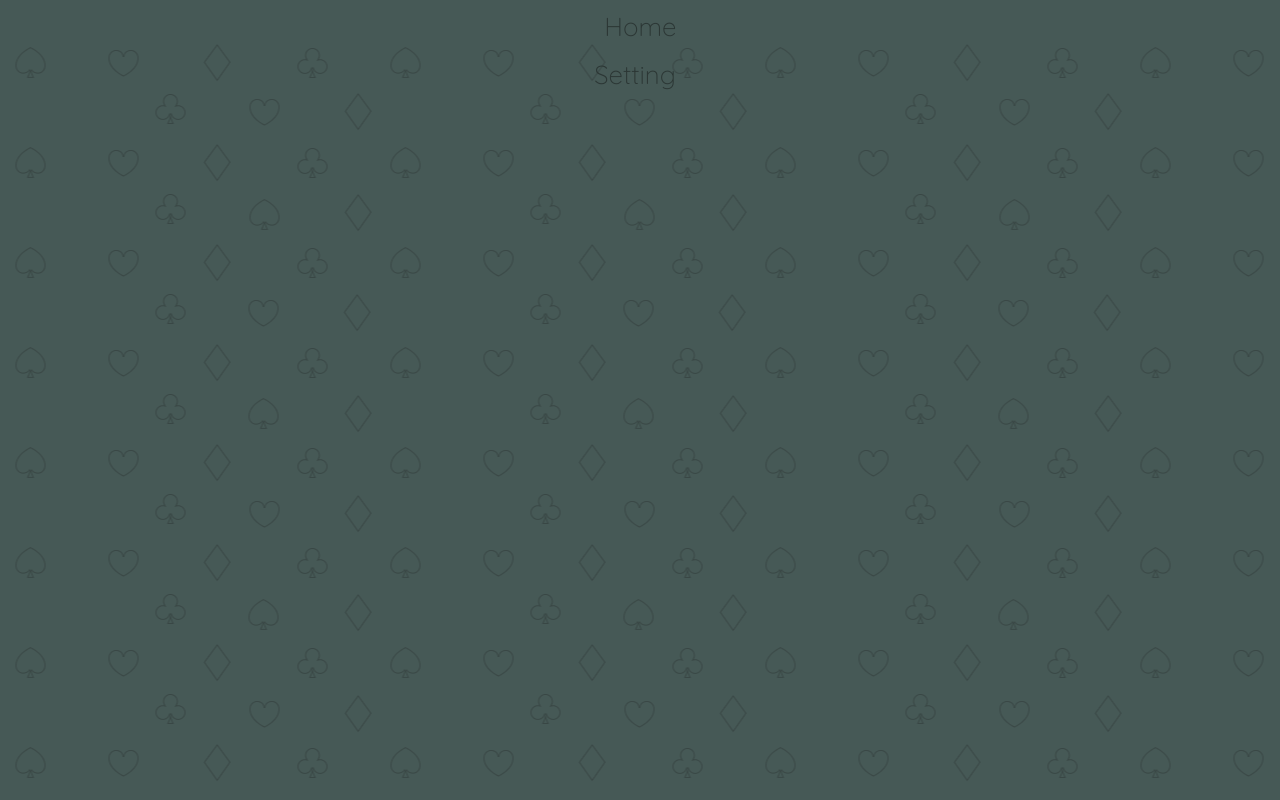
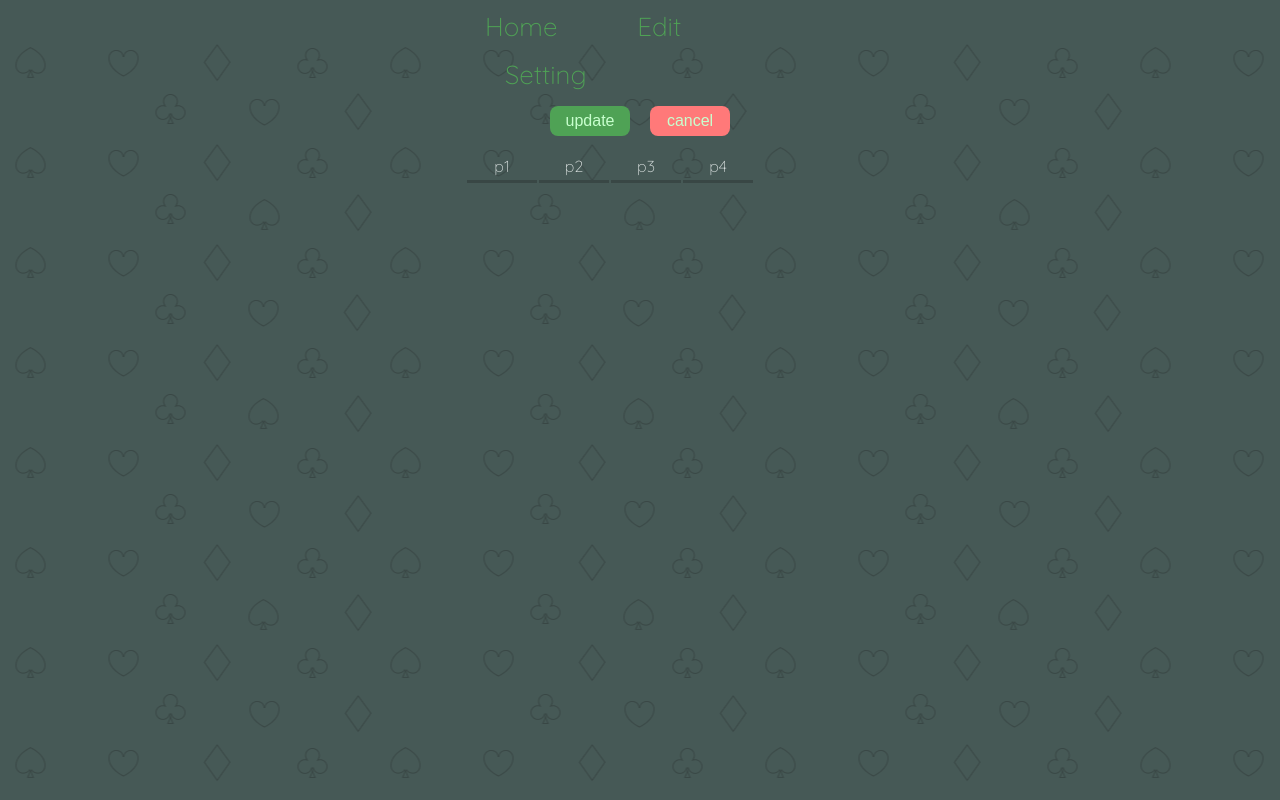
Before and after one commit to kennyqng/score, a React (Create React App) app: page /score/edit in a window 1280 px wide. Before the commit this address had no page. Built offline with nearby package versions, Linux system fonts and the light colour scheme.

Commit message:
edit page to correct points

```diff
--- a/src/App.js
+++ b/src/App.js
@@ -3,6 +3,7 @@ import { BrowserRouter as Router, Route, Routes } from "react-router-dom";
 import NavBar from "./components/Navbar/Navbar";
 import Home from "./components/pages/Home";
 import Setting from "./components/pages/Setting";
+import Edit from "./components/pages/Edit";
 import "./App.css";
 
 function App() {
@@ -12,6 +13,7 @@ function App() {
       <Routes>
         <Route path="/" element={<Home />}></Route>
         <Route path="/setting" element={<Setting />}></Route>
+        <Route path="/edit" element={<Edit />}></Route>
       </Routes>
     </Router>
   );
--- a/src/components/Add/Add.css
+++ b/src/components/Add/Add.css
@@ -1,5 +1,6 @@
 .Add {
     text-align: center;
+    width: 350px;
     min-height: 100vh;
     display: flex;
     flex-direction: column;
--- a/src/components/Add/Add.js
+++ b/src/components/Add/Add.js
@@ -26,7 +26,7 @@ function Add() {
     if (total === 0) {
       const play = [number1, number2, number3, number4];
       console.log(play);
-      setLocal(arr => [...arr, play]);
+      setLocal(arr => [play, ...arr]);
       setNumber1(0);
       setNumber2(0);
       setNumber3(0);
--- a/src/components/Log/Log.css
+++ b/src/components/Log/Log.css
@@ -1,9 +1,32 @@
-.table {
+.log {
+  text-align: center;
+}.table {
   width: 300px;
+}
+.header-names {
+  justify-content: center;
 }
 .log-name {
   padding: 8px 0px 4px 0px;
   font-size: medium;
+  width: 70px;
+  justify-content: center;
+  border-bottom-style: solid;
+  border-color: #394745;
+}
+.edit-container {
+  width: 298px;
+  height: 30px;
+  margin: 0px;
+  /* background-color: #394745; */
+  padding-top: 0px;
+}
+.edit-link {
+  margin: 0px 0px 0px 0px;
+  padding: 0px 0px 0px 0px;
+  font-size: medium;
+  color: #4FA255;
+  float: left;
 }
 .column {
   width: 70px;
--- a/src/components/Log/Log.js
+++ b/src/components/Log/Log.js
@@ -1,4 +1,5 @@
 import React from "react";
+import { Link } from "react-router-dom";
 import "./Log.css";
 
 function Log(props) {
@@ -24,27 +25,45 @@ function Log(props) {
   ];
 
   return (
-    <div>
+    <div className="log">
       <table>
         <tbody>
           <tr className="header-names">
             {names.map(name => {
-              return <td className="log-name">{name}</td>;
+              return (
+                <td className="log-name" key={name}>
+                  {name}
+                </td>
+              );
             })}
           </tr>
-            {props.arr
-              .slice(0)
-              .reverse()
-              .map(item => {
-                return (
-                  <tr className="table">
-                    <td className={item[0] < 0 ? 'red-column' : 'column'}>{item[0]}</td>
-                    <td className={item[1] < 0 ? 'red-column' : 'column'}>{item[1]}</td>
-                    <td className={item[2] < 0 ? 'red-column' : 'column'}>{item[2]}</td>
-                    <td className={item[3] < 0 ? 'red-column' : 'column'}>{item[3]}</td>
-                  </tr>
-                );
-              })}
+        </tbody>
+      </table>
+      {/* <div className="edit-container">
+        <Link to="/edit" className="edit-link">
+          Edit
+        </Link>
+      </div> */}
+      <table>
+        <tbody>
+          {props.arr.map((item, index) => {
+            return (
+              <tr className="table">
+                <td className={item[0] < 0 ? "red-column" : "column"}>
+                  {item[0]}
+                </td>
+                <td className={item[1] < 0 ? "red-column" : "column"}>
+                  {item[1]}
+                </td>
+                <td className={item[2] < 0 ? "red-column" : "column"}>
+                  {item[2]}
+                </td>
+                <td className={item[3] < 0 ? "red-column" : "column"}>
+                  {item[3]}
+                </td>
+              </tr>
+            );
+          })}
         </tbody>
       </table>
     </div>
--- a/src/components/Navbar/Navbar.css
+++ b/src/components/Navbar/Navbar.css
@@ -11,15 +11,21 @@ ul {
     overflow: hidden;
     background-color: none;
   }
-  .home {
+  .link-home {
       float: left;
-      padding: 10px 0px 5px 20px ;
-      color: #2c3735;
+      padding: 10px 40px 5px 20px ;
+      color: #4FA255;
       text-decoration: none;
   }
+  .link-edit {
+    float: left;
+    padding: 10px 40px 5px 40px ;
+    color: #4FA255;
+    text-decoration: none;
+  }
   .link-setting {
-      float: right;
-      padding: 10px 20px 5px 10px ;
-      color: #2c3735;
+      float: left;
+      padding: 10px 20px 5px 40px ;
+      color: #4FA255;
       text-decoration: none;
   }
--- a/src/components/Navbar/Navbar.js
+++ b/src/components/Navbar/Navbar.js
@@ -7,8 +7,9 @@ function NavBar() {
     return (
         <div className="Navbar">
             <ul>
-                <li><Link to="/" className="home" >Home</Link></li>
-                <li ><Link to="/setting" className="link-setting" >Setting</Link></li>
+                <li><Link to="/" className="link-home" > Home </Link></li>
+                <li><Link to="/edit" className="link-edit" > Edit </Link></li>
+                <li ><Link to="/setting" className="link-setting" > Setting </Link></li>
             </ul>
         </div>
     )
--- a/src/components/Total/Total.css
+++ b/src/components/Total/Total.css
@@ -1,23 +1,23 @@
 .Total {
   margin: 32px 0px 0px 0px;
+}
 
-}
-.header-names {
+.total-names {
   width: 70px;
   padding: 20px;
   background-color: rgb(57, 71, 69, 0.8);
   font-size: large;
 }
-.player-name {
+.total-player {
   padding: 8px 0px 4px 0px;
 }
-.column-header {
+.total-score {
   width: 80px;
   padding: 0px 0px 8px 0px;
   background-color: rgb(57, 71, 69, 0.8);
   font-weight: bold;
   }
-.red-column-header {
+.red-total-score {
   width: 70px;
   padding: 0px 0px 8px 0px;
   background-color: rgb(57, 71, 69, 0.8);
--- a/src/components/Total/Total.js
+++ b/src/components/Total/Total.js
@@ -1,7 +1,7 @@
 import React from "react";
 import "./Total.css";
 
-function Total (props) {
+function Total(props) {
   function total() {
     let player1 = 0;
     let player2 = 0;
@@ -25,16 +25,30 @@ function Total (props) {
 
   return (
     <div className="Total">
-            <tr className="header-names">
+        <tr className="total-names">
           {names.map(name => {
-              return <td className="player-name">{name}</td>;
+            return (
+              <td className="total-player" key={name}>
+                {name}
+              </td>
+            );
           })}
         </tr>
+
         <tr className="header-total">
           {total().map(item => {
-              return <td className= {item < 0 ? 'red-column-header' : 'column-header'} >{item}</td>;
+            return (
+              <td
+                className={item < 0 ? "red-total-score" : "total-score"}
+                key={item}
+              >
+                {item}
+              </td>
+            );
           })}
         </tr>
+      {/* </tbody>
+      </table> */}
     </div>
   );
 }
--- /dev/null
+++ b/src/components/pages/Edit.css
@@ -0,0 +1,30 @@
+.edit {
+    justify-content: center;
+    width: 350px;
+}
+
+.edit-input {
+    width: 70px;
+}
+
+.update-button {
+    margin: 10px;
+    width: 80px;
+    height: 30px;
+    border-radius: 8px;
+    border: none;
+    background-color: #4FA255;
+    color: #c8ffce;
+    font-size: medium;
+}
+.cancel-button {
+    margin: 10px;
+    width: 80px;
+    height: 30px;
+    border-radius: 8px;
+    border: none;
+    background-color: #4FA255;
+    color: #c8ffce;
+    font-size: medium;
+    background-color: #ff7979;
+}
--- /dev/null
+++ b/src/components/pages/Edit.js
@@ -0,0 +1,77 @@
+import { useEffect, useState } from "react";
+import { useNavigate } from "react-router-dom";
+import React from "react";
+import "./Edit.css";
+
+function Edit() {
+  const [local, setLocal] = useState(() => {
+    const saved = localStorage.getItem("scoreData");
+    const initialValue = JSON.parse(saved);
+    return initialValue || [];
+  });
+
+  let names = JSON.parse(localStorage.getItem("storedNames")) || [
+    "p1",
+    "p2",
+    "p3",
+    "p4"
+  ];
+  const [query, setQuery] = useState([]);
+  let navigate = useNavigate();
+
+  function addQuery (index1, index2, value) {
+    if(!isNaN(value)) {
+      setQuery(arr => [...arr, [index1, index2, value]])
+      console.log(query);
+    }
+  };
+  function updateLocal([i1, i2, val]) {
+    local[i1][i2] = parseInt(val);
+    localStorage.setItem("scoreData", JSON.stringify(local));
+  }
+  function handleSubmit () {
+    if(query != null) {
+      query.map(param => {
+        updateLocal(param);
+      });
+      navigate("/");
+      console.log(local);
+    }
+  }
+  function handleCancel () {
+    navigate("/");
+  }
+
+  return (
+    <div className="edit">
+        <button className="update-button" onClick={()=> handleSubmit()}>update</button>
+        <button className="cancel-button" onClick={()=> handleCancel()}>cancel</button>
+      <table>
+        <tbody>
+          <tr className="header-names">
+            {names.map(name => {
+              return <td className="log-name">{name}</td>;
+            })}
+          </tr>
+          {local.map((item, index) => {
+            return (
+              <tr className="table">
+                <td className={item[0] < 0 ? "red-column" : "column"}><input className="edit-input" placeholder={item[0]} onChange={(e) => addQuery(index, 0,e.target.value)} ></input>
+
+                </td>
+                <td className={item[1] < 0 ? "red-column" : "column"}><input className="edit-input" placeholder={item[1]} onChange={(e) => addQuery(index, 1, e.target.value)}></input>
+                </td>
+                <td className={item[2] < 0 ? "red-column" : "column"}><input className="edit-input" placeholder={item[2]} onChange={(e) => addQuery(index, 2, e.target.value)}></input>
+                </td>
+                <td className={item[3] < 0 ? "red-column" : "column"}><input className="edit-input" placeholder={item[3]} onChange={(e) => addQuery(index, 3, e.target.value)}></input>
+                </td>
+              </tr>
+            );
+          })}
+        </tbody>
+      </table>
+    </div>
+  );
+}
+
+export default Edit;
--- a/src/components/pages/Setting.css
+++ b/src/components/pages/Setting.css
@@ -1,12 +1,11 @@
 .setting {
-    width: 100%;
+    width: 350px;
     text-align: center;
     display: inline-block;
     flex-direction: column;
     align-items: center;
     color: #bdeee6;
 }
-
 
 .name-field {
     display: flex;
@@ -43,6 +42,6 @@
     color:#d56161;
 }
 .author {
-    color: #4FA255;
+    color: #1f2625;
     font-size: medium;
 }
```
Lines whose indentation alone changed are shown as unchanged.
